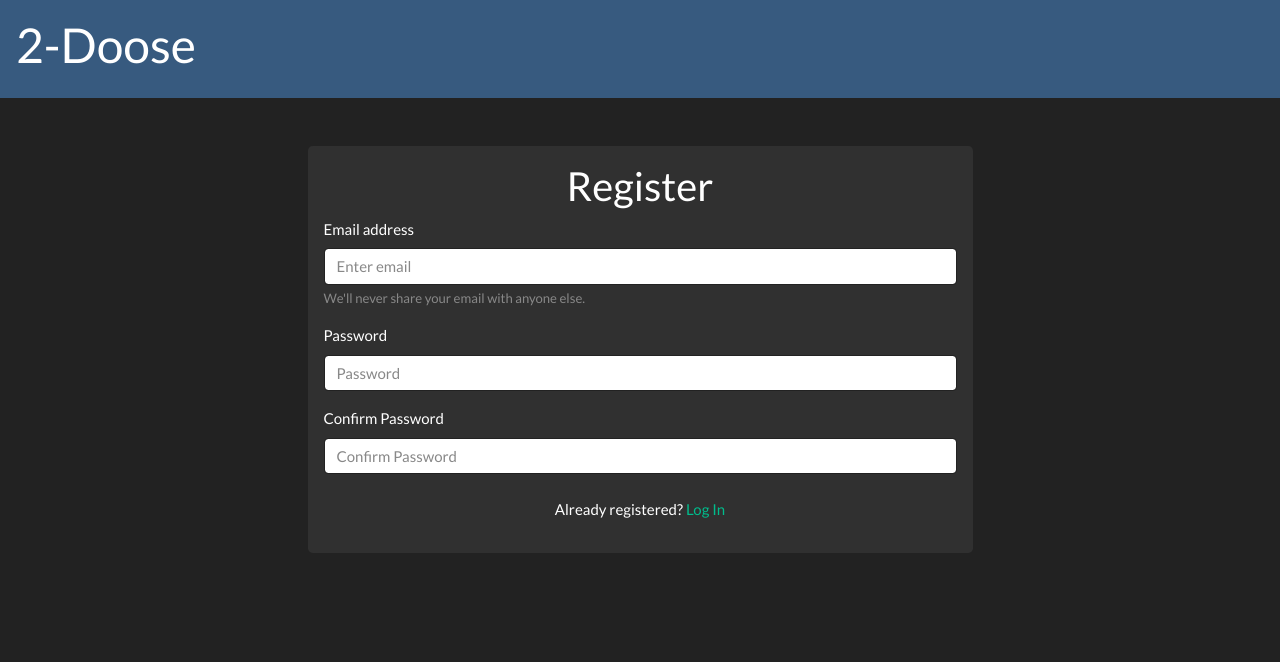
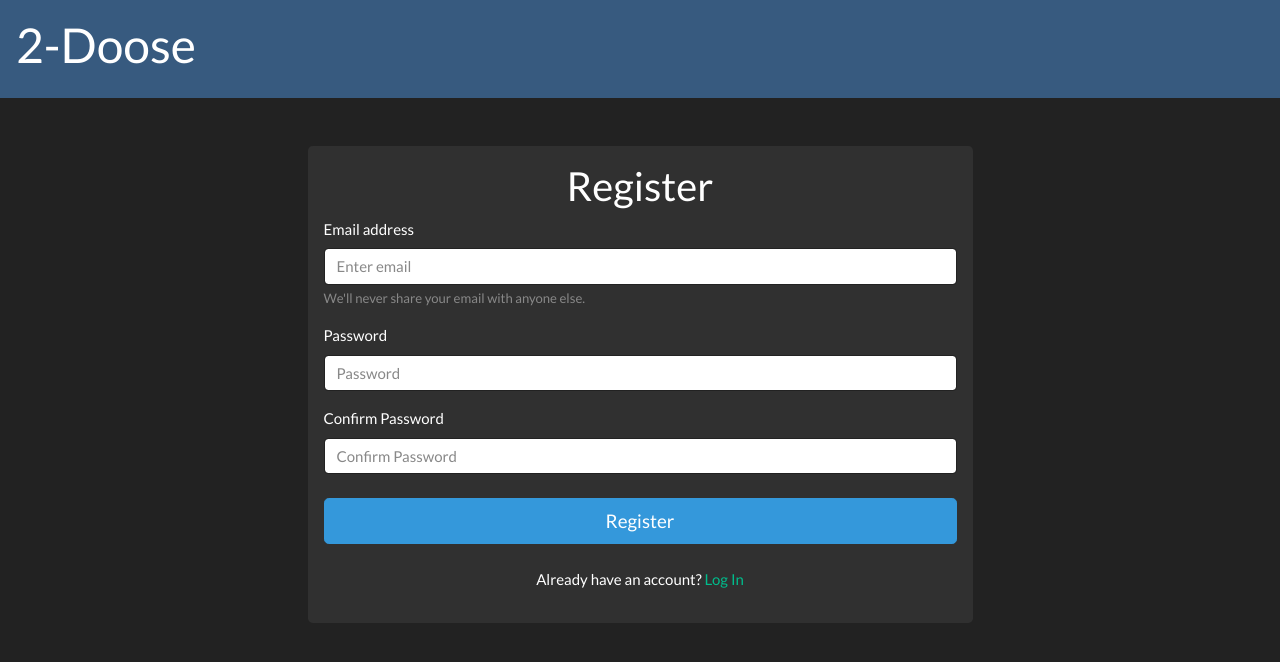
Before and after one commit to manuelperche/2-doose, a React (Create React App) app: page /register in a window 1280 px wide. Shown: the top 662 px of the page. Built offline with nearby package versions, Linux system fonts and the light colour scheme; no server answers.

Commit message:
refactored login and register, added validation

```diff
--- /dev/null
+++ b/src/components/auth/AuthProvider.tsx
@@ -0,0 +1,34 @@
+import React, { useEffect, useState, createContext } from 'react';
+import { auth } from '../../utils/firebase';
+
+type ContextProps = {
+  user: firebase.User | null;
+  authenticated: boolean;
+  setUser: any;
+  loadingAuthState: boolean;
+}
+
+export const AuthContext = createContext<Partial<ContextProps>>({});
+
+export const AuthProvider = ({children}: any) => {
+  const [user, setUser] = useState(null as firebase.User | null);
+  const [loadingAuthState, setLoadingAuthState] = useState(true)
+
+  useEffect(() => {
+    auth.onAuthStateChanged((user: any) => {
+      setUser(user);
+      setLoadingAuthState(false);
+    });
+  }, [])
+
+  return (
+    <AuthContext.Provider value={{
+      user,
+      authenticated: user !== null,
+      setUser,
+      loadingAuthState
+    }}>
+      {children}
+    </AuthContext.Provider>
+  )
+}
--- a/src/components/auth/Login.tsx
+++ b/src/components/auth/Login.tsx
@@ -1,44 +1,79 @@
-import React from 'react'
-import { Link } from 'react-router-dom'
+import { Field, Form, Formik } from 'formik';
+import React from 'react';
+import { Link } from 'react-router-dom';
+import InputField from '../ui/InputField';
+import * as Yup from 'yup';
 
-interface Props {
-
+interface LoginForm {
+  email: string;
+  password: string;
 }
 
-const Login: React.FC = (props: Props) => {
+const LoginSchema = Yup.object().shape({
+  email: Yup.string()
+    .email('Email must be a valid email')
+    .required('Please type your email'),
+  password: Yup.string().required('Please type your password'),
+});
+
+const Login: React.FC = () => {
+  const initialValues = {
+    email: '',
+    password: '',
+  };
+
+  const handleSubmit = async (data: LoginForm) => {
+    console.log(data);
+  };
+
   return (
     <div className="container">
       <div className="row justify-content-center">
         <div className="jumbotron col-11 p-3 col-md-7 mt-5 m-md-5">
           <h2 className="text-center">Login</h2>
-          <form>
-            <div className="form-group">
-              <label>Email address</label>
-              <input
-                type="email"
-                className="form-control"
-                id="exampleInputEmail1"
-                aria-describedby="emailHelp"
-                placeholder="Enter email"
-              />
-            </div>
-            <div className="form-group">
-              <label>Password</label>
-              <input
-                type="password"
-                className="form-control"
-                id="exampleInputPassword1"
-                placeholder="Password"
-              />
-            </div>
-          </form>
+          <Formik
+            initialValues={initialValues}
+            onSubmit={handleSubmit}
+            validationSchema={LoginSchema}
+            validateOnChange={false}
+            validateOnBlur={false}
+          >
+            {({ values, handleChange, handleBlur, handleSubmit, errors }) => (
+              <Form>
+                <Field
+                  name="email"
+                  type="email"
+                  label="Email address"
+                  placeholder="Enter email"
+                  as={InputField}
+                  error={errors.email}
+                />
+                <Field
+                  name="password"
+                  label="Password"
+                  placeholder="Password"
+                  type="password"
+                  as={InputField}
+                  error={errors.password}
+                />
+                <button
+                  type="submit"
+                  className="btn btn-info btn-lg btn-block mt-4"
+                >
+                  Log in
+                </button>
+              </Form>
+            )}
+          </Formik>
           <div className="mt-4">
-            <p className="text-center">Want to create an account? <Link to="/register"> Register </Link> </p>
+            <p className="text-center">
+              Want to create an account? <Link to="/register"> Register </Link>{' '}
+            </p>
           </div>
         </div>
       </div>
     </div>
-  )
-}
+  );
+};
 
-export default Login
+export default Login;
--- a/src/components/auth/Register.tsx
+++ b/src/components/auth/Register.tsx
@@ -1,49 +1,103 @@
-import React from 'react';
-import { Link } from 'react-router-dom';
+import React, { useContext } from 'react';
+import { Link, useHistory } from 'react-router-dom';
+import { Formik, Field, Form } from 'formik';
+import InputField from '../ui/InputField';
+import { AuthContext } from './AuthProvider';
+import { auth } from '../../utils/firebase';
+import * as Yup from 'yup';
 
-interface Props {}
+interface RegisterForm {
+  email: string;
+  password: string;
+  password2: string;
+}
 
-const Register: React.FC = (props: Props) => {
+const RegisterSchema = Yup.object().shape({
+  email: Yup.string()
+    .email('Email must be a valid email')
+    .min(5, 'Email too short')
+    .max(50, 'Email too long')
+    .required('Please type your email'),
+  password: Yup.string().required('Please type your password'),
+  password2: Yup.string().oneOf([Yup.ref('password')], 'Passwords must match').required('Please confirm your password'),
+});
+
+const Register: React.FC = () => {
+  const authContext = useContext(AuthContext);
+  const history = useHistory();
+
+  const initialValues = {
+    email: '',
+    password: '',
+    password2: '',
+  };
+
+  const handleSubmit = async (data: RegisterForm) => {
+    console.log(data);
+    // try {
+    //   const createdUser: firebase.auth.UserCredential = await auth.createUserWithEmailAndPassword(
+    //     data.email,
+    //     data.password
+    //   );
+    //   authContext.setUser(createdUser);
+    //   history.push('/dashboard');
+    // } catch (error) {
+    //   console.error(error);
+    // }
+  };
+
   return (
     <div className="container">
       <div className="row justify-content-center">
         <div className="jumbotron col-11 p-3 col-md-7 mt-5 m-md-5">
           <h2 className="text-center">Register</h2>
-          <form>
-            <div className="form-group">
-              <label>Email address</label>
-              <input
+          <Formik
+            initialValues={initialValues}
+            onSubmit={handleSubmit}
+            validationSchema={RegisterSchema}
+            validateOnChange={false}
+            validateOnBlur={false}
+          >
+            {({ values, handleChange, handleBlur, handleSubmit, errors }) => (
+              <Form>
+                <Field
+                  name="email"
                   type="email"
-                className="form-control"
-                id="exampleInputEmail1"
-                aria-describedby="emailHelp"
+                  label="Email address"
+                  small="We'll never share your email with anyone else."
                   placeholder="Enter email"
+                  as={InputField}
+                  error={errors.email}
                 />
-              <small id="emailHelp" className="form-text text-muted">
-                We'll never share your email with anyone else.
-              </small>
-            </div>
-            <div className="form-group">
-              <label>Password</label>
-              <input
+                <Field
+                  name="password"
+                  label="Password"
+                  placeholder="Password"
                   type="password"
-                className="form-control"
-                id="exampleInputPassword1"
-                placeholder="Password"
+                  as={InputField}
+                  error={errors.password}
                 />
-            </div>
-            <div className="form-group">
-              <label>Confirm Password</label>
-              <input
+                <Field
+                  name="password2"
+                  label="Confirm Password"
+                  placeholder="Confirm Password"
                   type="password"
-                className="form-control"
-                id="exampleInputPassword1"
-                placeholder="Confirm Password"
+                  as={InputField}
+                  error={errors.password2}
                 />
-            </div>
-          </form>
+                <button
+                  type="submit"
+                  className="btn btn-info btn-lg btn-block mt-4"
+                >
+                  Register
+                </button>
+              </Form>
+            )}
+          </Formik>
           <div className="mt-4">
-            <p className="text-center">Already registered? <Link to="/login"> Log In </Link> </p>
+            <p className="text-center">
+              Already have an account? <Link to="/login"> Log In </Link>{' '}
+            </p>
           </div>
         </div>
       </div>
--- /dev/null
+++ b/src/components/ui/InputField.tsx
@@ -0,0 +1,40 @@
+import React from 'react';
+
+interface Props {
+  name: string;
+  value: string;
+  label: string;
+  placeholder: string;
+  type: string;
+  small?: string;
+  onChange: (e: React.ChangeEvent<any>) => void;
+  onBlur: (e: React.FocusEvent<any>) => void;
+  error?: string;
+}
+
+const InputField = (props: Props) => {
+  return (
+    <>
+      <div className="form-group">
+        <label>{props.label}</label>
+        <input
+          name={props.name}
+          type={props.type}
+          className={`form-control ${props.error ? 'is-invalid' : ''}`}
+          placeholder={props.placeholder}
+          value={props.value}
+          onChange={props.onChange}
+          onBlur={props.onBlur}
+        />
+        {props.error ? (
+          <small className="form-text invalid-feedback">{props.error}</small>
+        ) : null}
+        {props.small && !props.error ? (
+          <small className="form-text text-muted">{props.small}</small>
+        ) : null}
+      </div>
+    </>
+  );
+};
+
+export default InputField;
--- a/src/utils/firebase.ts
+++ b/src/utils/firebase.ts
@@ -1,5 +1,5 @@
 import firebase from 'firebase/app';
-
+import "firebase/auth"
 import "firebase/firestore";
 
 const config = {
@@ -15,3 +15,4 @@ const config = {
 const fb = firebase.initializeApp(config);
 
 export const db = fb.firestore();
+export const auth = fb.auth();
```
Also changed, not shown: package.json (+5 -2 lines), src/components/app/App.tsx (+9 -6 lines), src/components/dashboard/dashboard.tsx (added, +9 -0 lines), 1 other file (tests, documents, lock files or other folders). Lines whose indentation alone changed are shown as unchanged.
